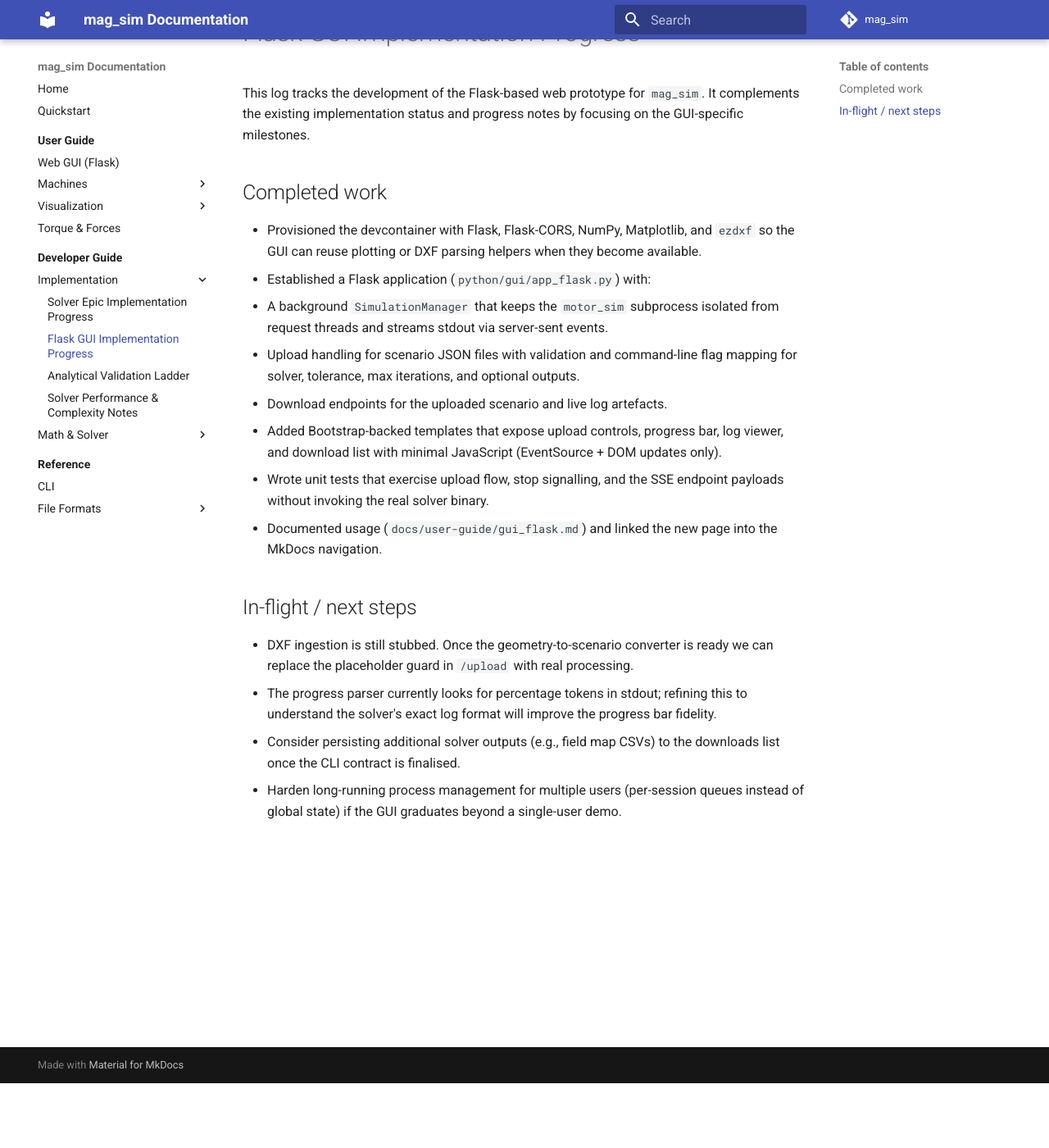
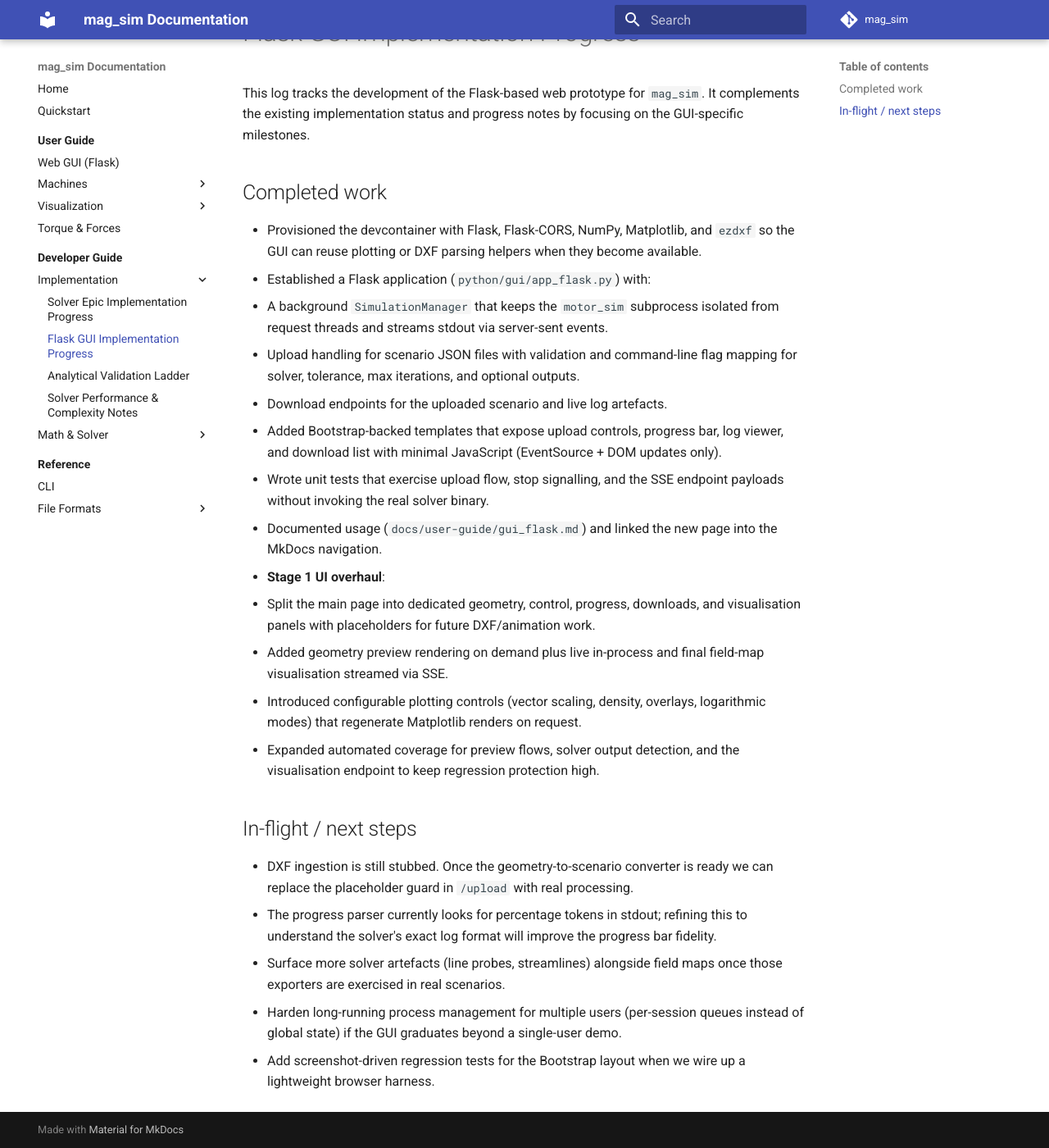
Before and after one commit to lpurdy01/mag_sim, an MkDocs documentation site: the page built from docs/developer-guide/implementation/flask-gui-progress.md, in a window 1280 px wide and 1400 px high, scrolled down 79 px. Shown: the whole window at 82% size. Built offline with MkDocs 1.6.1 and Material for MkDocs 9.7.7, drawn with Linux system fonts in a browser that asks for light colours; comment, search, counter and statistics services are not loaded.

Commit message:
Refine Stage 1 GUI panels and update documentation

```diff
--- a/docs/developer-guide/implementation/flask-gui-progress.md
+++ b/docs/developer-guide/implementation/flask-gui-progress.md
@@ -22,6 +22,15 @@ on the GUI-specific milestones.
   endpoint payloads without invoking the real solver binary.
 - Documented usage (`docs/user-guide/gui_flask.md`) and linked the new page into
   the MkDocs navigation.
+- **Stage 1 UI overhaul**:
+  - Split the main page into dedicated geometry, control, progress, downloads,
+    and visualisation panels with placeholders for future DXF/animation work.
+  - Added geometry preview rendering on demand plus live in-process and final
+    field-map visualisation streamed via SSE.
+  - Introduced configurable plotting controls (vector scaling, density,
+    overlays, logarithmic modes) that regenerate Matplotlib renders on request.
+  - Expanded automated coverage for preview flows, solver output detection, and
+    the visualisation endpoint to keep regression protection high.
 
 ## In-flight / next steps
 
@@ -30,7 +39,9 @@ on the GUI-specific milestones.
 - The progress parser currently looks for percentage tokens in stdout; refining
   this to understand the solver's exact log format will improve the progress bar
   fidelity.
-- Consider persisting additional solver outputs (e.g., field map CSVs) to the
-  downloads list once the CLI contract is finalised.
+- Surface more solver artefacts (line probes, streamlines) alongside field maps
+  once those exporters are exercised in real scenarios.
 - Harden long-running process management for multiple users (per-session queues
   instead of global state) if the GUI graduates beyond a single-user demo.
+- Add screenshot-driven regression tests for the Bootstrap layout when we wire
+  up a lightweight browser harness.
```
Also changed, not shown: docs/developer-guide/implementation/AGENTS.md (added, +14 -0 lines), python/gui/AGENTS.md (+4 -0 lines), 2 other files.
